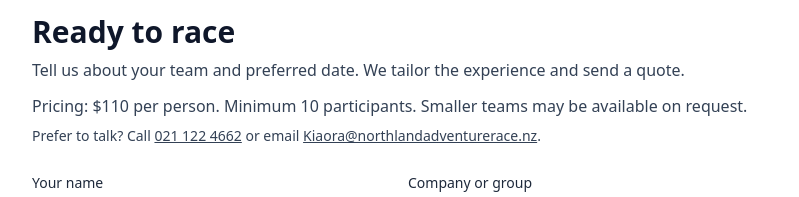
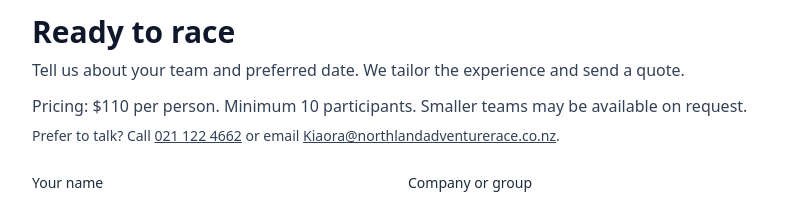
Before and after one commit to Wellwork-shannon/Northland_Adventure_Race, a React (Vite) app: page / in a window 1280 px wide. Shown: the part 1840-2037 px from the top of the page, without its empty margins (240-1039 px from the left). Built offline with nearby package versions, Linux system fonts and the light colour scheme; the HTML template or start-up script is replaced by a standard one.

Commit message:
Update App.jsx

```diff
--- a/src/App.jsx
+++ b/src/App.jsx
@@ -197,7 +197,7 @@ export default function Site() {
           <p className="mt-3 text-slate-700">Pricing: $110 per person. Minimum 10 participants. Smaller teams may be available on request.{estimate ? (<><span> | Estimated total (excludes add-ons): ${estimate} NZD</span></>) : null}</p>
 
           {/* quick contact alongside the form */}
-          <div className="mt-2 text-slate-700 text-sm">Prefer to talk? Call <a href="tel:64211224662" className="underline">021 122 4662</a> or email <a href="mailto:Kiaora@northlandadventurerace.co.nz" className="underline">Kiaora@northlandadventurerace.nz</a>.</div>
+          <div className="mt-2 text-slate-700 text-sm">Prefer to talk? Call <a href="tel:64211224662" className="underline">021 122 4662</a> or email <a href="mailto:Kiaora@northlandadventurerace.co.nz" className="underline">Kiaora@northlandadventurerace.co.nz</a>.</div>
 
           <form onSubmit={handleSubmit} className="mt-6 grid grid-cols-1 gap-4">
             <div className="grid md:grid-cols-2 gap-4">
```
